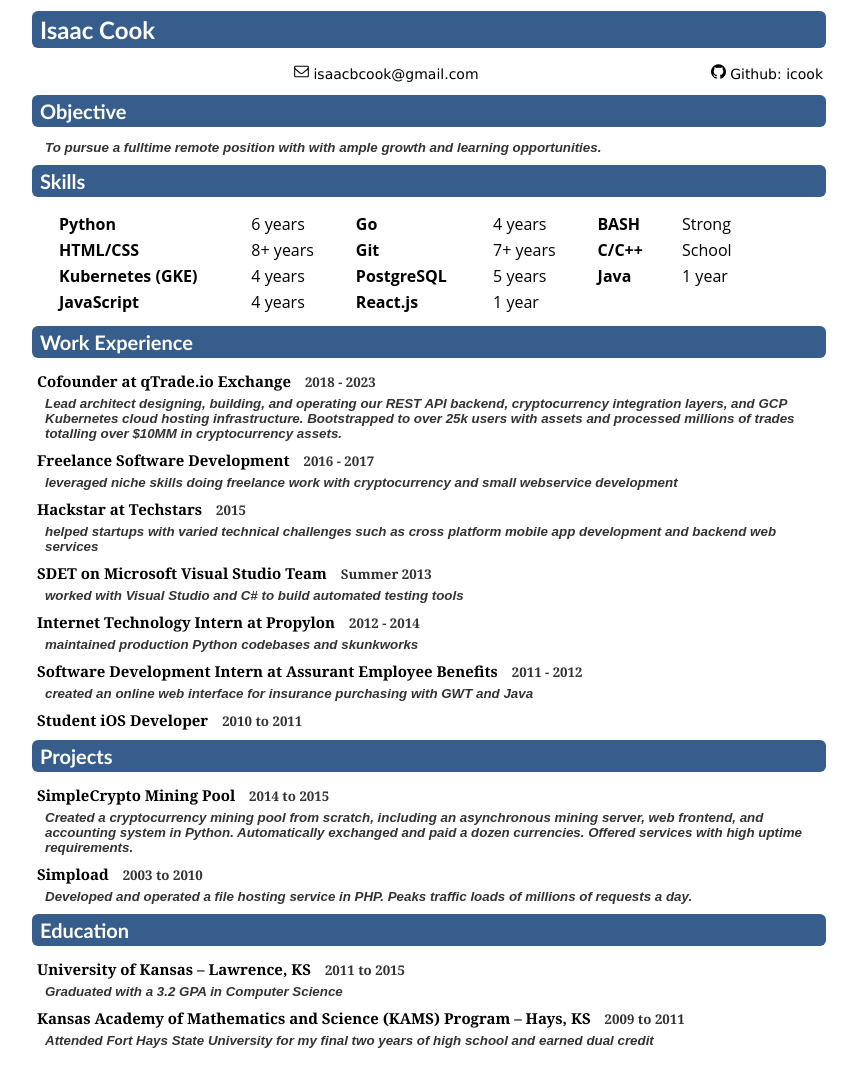
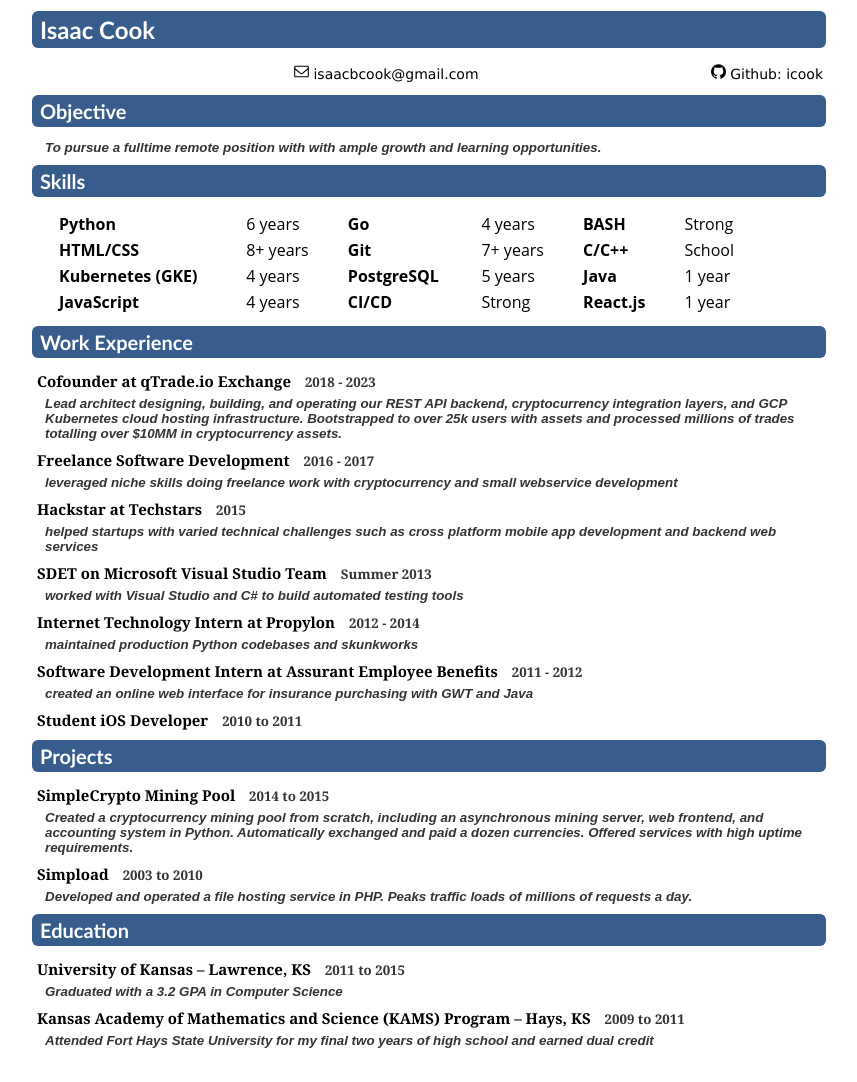
Before and after one commit to icook/personal, a Jekyll site: the page resume/index.html, which Jekyll copies as it is, in a window 1280 px wide. Shown: the whole page, without its empty margins (211-1068 px from the left). Built offline with Jekyll 4.4.1, drawn with Linux system fonts in a browser that asks for light colours; Markdown is read by kramdown in place of the engine named in the settings.

Commit message:
add CI/CD to resume

```diff
--- a/resume/index.html
+++ b/resume/index.html
@@ -140,6 +140,9 @@
       <td><b>JavaScript</b></td>
 			<td>4 years</td>
 
+      <td><b>CI/CD</b></td>
+			<td>Strong</td>
+
       <td><b>React.js</b></td>
 			<td>1 year</td>
 
```
